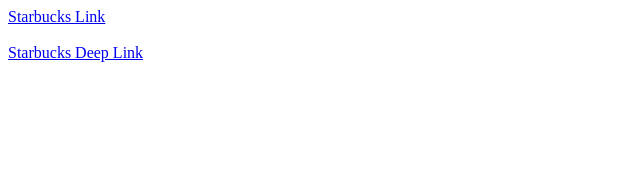
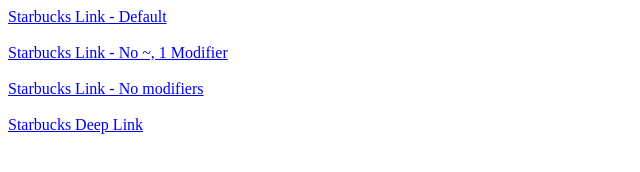
Before and after one commit to TheMarshal99/TheMarshal99.github.io, a plain HTML site: page partners/starbucks/link_test.html in a window 1280 px wide. Shown: the whole page, without its empty margins (0-640 px from the left). Drawn offline with Linux system fonts and the light colour scheme.

Commit message:
Updated starbucks test page.

```diff
--- a/partners/starbucks/link_test.html
+++ b/partners/starbucks/link_test.html
@@ -3,7 +3,9 @@
 		<meta name="viewport" content="width=device-width, initial-scale=1">
     </head>
 	<body>
-		<a href="https://starbucks.app.link/DragonDrinkVC">Starbucks Link</a> <br/> <br/>
+		<a href="https://starbucks.app.link/DragonDrinkVC">Starbucks Link - Default</a> <br/> <br/>
+		<a href="https://starbucks.app.link/PANcQPSTUN">Starbucks Link - No ~, 1 Modifier</a> <br/> <br/>
+		<a href="https://starbucks.app.link/qRKOqSc2VN">Starbucks Link - No modifiers</a> <br/> <br/>
 		<a href="starbucks://order/custom?product1=2122725_Iced_Grande&customizations1=42_modifier_no_1~1306_modifier_add_1">Starbucks Deep Link</a> <br/> <br/>
 	</body>
 </html>
```
